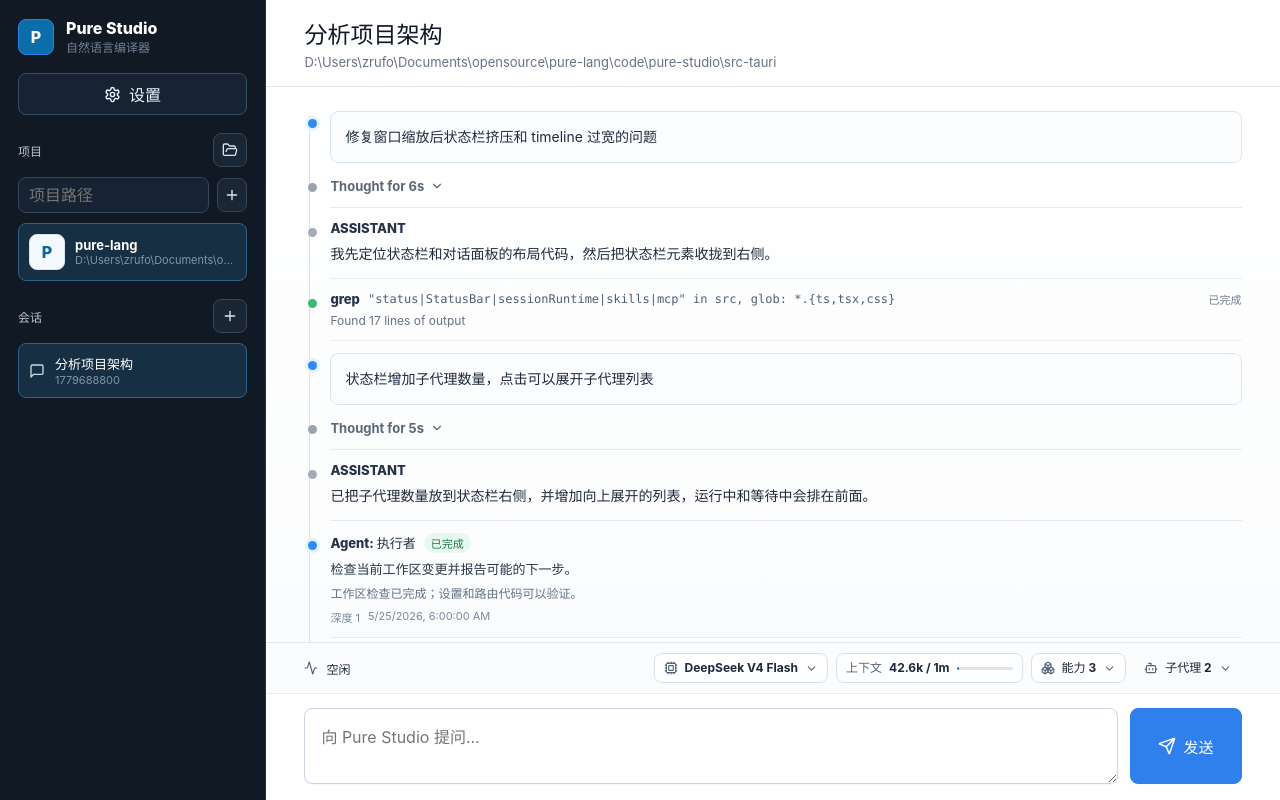
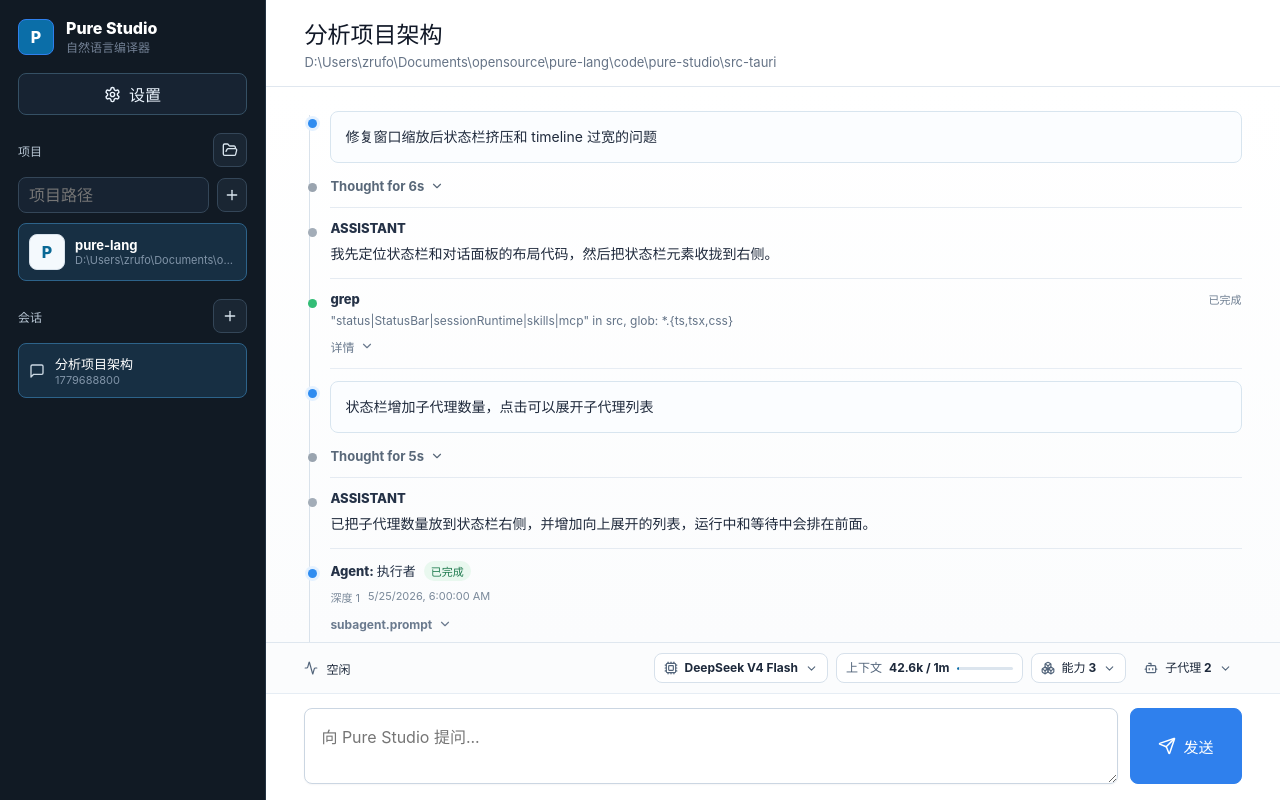
Before and after one commit to ZR233/pure-lang, a React (Vite) app in the folder code/pure-studio/: page / in a window 1280 px wide. Built offline with nearby package versions, Linux system fonts and the light colour scheme.

Commit message:
feat: 增加工具调用的详细信息显示和解析功能，优化滚动行为

```diff
--- a/code/pure-studio/src/components/ConversationPanel.tsx
+++ b/code/pure-studio/src/components/ConversationPanel.tsx
@@ -314,6 +314,92 @@ function turnStatusLabel(status: TimelineItem["turnStatus"], t: TFunction): stri
   }
 }
 
+function toolDisplayName(name: string | null | undefined): string {
+  return name ?? "Tool call";
+}
+
+function parseToolArguments(argumentsText: string | null | undefined): Record<string, unknown> | null {
+  if (!argumentsText?.trim()) return null;
+  try {
+    const parsed = JSON.parse(argumentsText);
+    return parsed && typeof parsed === "object" && !Array.isArray(parsed)
+      ? (parsed as Record<string, unknown>)
+      : null;
+  } catch {
+    return null;
+  }
+}
+
+function toolPathSummary(name: string | null | undefined, argumentsText: string | null | undefined): string | null {
+  const args = parseToolArguments(argumentsText);
+  if (!args) return null;
+  const pathValue =
+    args.path ??
+    args.filePath ??
+    args.file_path ??
+    args.targetPath ??
+    args.target_path ??
+    args.directory ??
+    args.root;
+  if (typeof pathValue === "string" && pathValue.trim()) {
+    return pathValue;
+  }
+  const command = args.command;
+  if (name === "bash" && typeof command === "string" && command.trim()) {
+    return compact(command, 90);
+  }
+  return null;
+}
+
+function isQuietFileTool(name: string | null | undefined): boolean {
+  return matchesToolName(name, ["read_file", "write_file", "list_files", "list_file"]);
+}
+
+function hidesToolResult(name: string | null | undefined): boolean {
+  return matchesToolName(name, ["read_file", "write_file", "list_files", "list_file"]);
+}
+
+function matchesToolName(name: string | null | undefined, names: string[]): boolean {
+  const normalized = name?.toLowerCase();
+  return Boolean(normalized && names.includes(normalized));
+}
+
+function ToolDetails({
+  argumentsText,
+  result,
+  hideResult,
+  t,
+}: {
+  argumentsText?: string | null;
+  result?: string | null;
+  hideResult: boolean;
+  t: TFunction;
+}) {
+  const hasArguments = Boolean(argumentsText?.trim());
+  const hasResult = Boolean(result?.trim()) && !hideResult;
+  if (!hasArguments && !hasResult) return null;
+  return (
+    <details className="timeline-details">
+      <summary>
+        <span>{t("toolCall.details")}</span>
+        <ChevronDown size={14} />
+      </summary>
+      {hasArguments ? (
+        <>
+          <div className="timeline-detail-label">{t("toolCall.arguments")}</div>
+          <pre className="timeline-code">{argumentsText}</pre>
+        </>
+      ) : null}
+      {hasResult ? (
+        <>
+          <div className="timeline-detail-label">{t("toolCall.result")}</div>
+          <pre className="timeline-code">{result}</pre>
+        </>
+      ) : null}
+    </details>
+  );
+}
+
 function timelineEntries(
   chatItems: ChatItem[],
   agentActivities: AgentActivity[],
@@ -426,18 +512,28 @@ function ThoughtEntry({ content }: { content: string }) {
 }
 
 function ToolEntry({ toolCall, t }: { toolCall: TrackedToolCall; t: TFunction }) {
+  const pathSummary = toolPathSummary(toolCall.name, toolCall.arguments);
+  const hideResult = hidesToolResult(toolCall.name);
   return (
     <EntryShell className={`timeline-entry-tool status-${toolCall.status}`} icon={<Wrench size={14} />}>
       <div className="timeline-entry-head">
         <strong>{toolCall.name}</strong>
-        {toolCall.arguments ? (
-          <code className="timeline-inline-code" title={toolCall.arguments}>
-            {compact(toolCall.arguments, 180)}
+        {pathSummary ? (
+          <code className="timeline-inline-code" title={pathSummary}>
+            {pathSummary}
           </code>
         ) : null}
         <span className={`timeline-badge status-${toolCall.status}`}>{toolStatusLabel(toolCall.status, t)}</span>
       </div>
-      {toolCall.result ? <p className="timeline-result">{compact(toolCall.result, 520)}</p> : null}
+      {!pathSummary && !isQuietFileTool(toolCall.name) && toolCall.arguments ? (
+        <p className="timeline-result">{compact(toolCall.arguments, 160)}</p>
+      ) : null}
+      <ToolDetails
+        argumentsText={isQuietFileTool(toolCall.name) ? null : toolCall.arguments}
+        result={toolCall.result}
+        hideResult={hideResult}
+        t={t}
+      />
     </EntryShell>
   );
 }
@@ -457,13 +553,19 @@ function AgentEntry({
           {t(agentStatusKeys[activity.status])}
         </span>
       </div>
-      <p className="timeline-task">{activity.task}</p>
-      <p className="timeline-result">{agentSummary(activity, t)}</p>
       <div className="timeline-entry-meta">
         <span>{t("subagent.depth")} {activity.depth}</span>
         {activity.parentPath ? <span>{t("subagent.parent")} {activity.parentPath}</span> : null}
         <span>{formatTime(activity.updatedAt)}</span>
       </div>
+      <details className="timeline-details">
+        <summary>
+          <span>{t("subagent.prompt")}</span>
+          <ChevronDown size={14} />
+        </summary>
+        <p className="timeline-task">{activity.task}</p>
+        <p className="timeline-result">{agentSummary(activity, t)}</p>
+      </details>
     </EntryShell>
   );
 }
@@ -482,20 +584,31 @@ function TraceEntry({ item, t }: { item: TimelineItem; t: TFunction }) {
   }
 
   if (item.kind === "tool_call") {
+    const name = toolDisplayName(item.toolName);
+    const pathSummary = toolPathSummary(item.toolName, item.toolArguments);
+    const hideResult = hidesToolResult(item.toolName);
     return (
       <EntryShell className={`timeline-entry-tool status-${item.toolStatus ?? "started"}`} icon={<Wrench size={14} />}>
         <div className="timeline-entry-head">
-          <strong>{item.toolName ?? "Tool call"}</strong>
-          {item.toolArguments ? (
-            <code className="timeline-inline-code" title={item.toolArguments}>
-              {compact(item.toolArguments, 180)}
+          <strong>{name}</strong>
+          {pathSummary ? (
+            <code className="timeline-inline-code" title={pathSummary}>
+              {pathSummary}
             </code>
           ) : null}
           <span className={`timeline-badge status-${item.toolStatus ?? "started"}`}>
             {toolStatusLabel(item.toolStatus, t)}
           </span>
         </div>
-        {item.toolResult ? <p className="timeline-result">{compact(item.toolResult, 520)}</p> : null}
+        {!pathSummary && !isQuietFileTool(item.toolName) && item.toolArguments ? (
+          <p className="timeline-result">{compact(item.toolArguments, 160)}</p>
+        ) : null}
+        <ToolDetails
+          argumentsText={isQuietFileTool(item.toolName) ? null : item.toolArguments}
+          result={item.toolResult}
+          hideResult={hideResult}
+          t={t}
+        />
       </EntryShell>
     );
   }
@@ -539,10 +652,10 @@ export function ConversationPanel({
   const timelineRef = useRef<HTMLDivElement>(null);
   const bottomRef = useRef<HTMLDivElement>(null);
   const isAtBottomRef = useRef(true);
-  const autoFollowRef = useRef(true);
-  const suppressProgrammaticScrollRef = useRef(false);
-  const userScrollIntentRef = useRef(false);
-  const userScrollIntentTimerRef = useRef<number | null>(null);
+  const followModeRef = useRef<"following" | "paused">("following");
+  const programmaticScrollRef = useRef(false);
+  const userInteractingRef = useRef(false);
+  const userInteractingTimerRef = useRef<number | null>(null);
   const didRenderEntriesRef = useRef(false);
   const [showScrollButton, setShowScrollButton] = useState(false);
   const prevBusyRef = useRef(isBusy);
@@ -556,72 +669,114 @@ export function ConversationPanel({
     const el = messageStreamRef.current;
     if (!el) return;
 
-    const markUserScrollIntent = () => {
-      userScrollIntentRef.current = true;
-      if (userScrollIntentTimerRef.current !== null) {
-        window.clearTimeout(userScrollIntentTimerRef.current);
+    const updateBottomState = () => {
+      const atBottom = isNearBottom(el);
+      isAtBottomRef.current = atBottom;
+      if (atBottom) {
+        followModeRef.current = "following";
       }
-      userScrollIntentTimerRef.current = window.setTimeout(() => {
-        userScrollIntentRef.current = false;
-        userScrollIntentTimerRef.current = null;
-      }, 180);
+      setShowScrollButton(followModeRef.current === "paused" || !atBottom);
+      return atBottom;
+    };
+
+    const markUserInteraction = () => {
+      userInteractingRef.current = true;
+      if (userInteractingTimerRef.current !== null) {
+        window.clearTimeout(userInteractingTimerRef.current);
+      }
+      userInteractingTimerRef.current = window.setTimeout(() => {
+        userInteractingRef.current = false;
+        userInteractingTimerRef.current = null;
+      }, 220);
     };
 
     const handleScroll = () => {
-      const atBottom = el.scrollHeight - el.scrollTop - el.clientHeight < SCROLL_THRESHOLD;
+      const atBottom = isNearBottom(el);
       isAtBottomRef.current = atBottom;
-      if (suppressProgrammaticScrollRef.current) {
-        if (atBottom) {
-          autoFollowRef.current = true;
-        }
-      } else if (isBusy && autoFollowRef.current && !userScrollIntentRef.current) {
-        followLatest();
-      } else {
-        autoFollowRef.current = atBottom;
+      if (programmaticScrollRef.current) {
+        setShowScrollButton(false);
+        return;
       }
-      setShowScrollButton(!atBottom);
+
       if (atBottom) {
-        userScrollIntentRef.current = false;
+        followModeRef.current = "following";
+        userInteractingRef.current = false;
+      } else if (userInteractingRef.current) {
+        followModeRef.current = "paused";
+      }
+      setShowScrollButton(followModeRef.current === "paused" || !atBottom);
+    };
+
+    const handleUserScrollIntent = () => {
+      markUserInteraction();
+      window.requestAnimationFrame(updateBottomState);
+    };
+
+    el.addEventListener("wheel", handleUserScrollIntent, { passive: true });
+    el.addEventListener("touchmove", handleUserScrollIntent, { passive: true });
+    el.addEventListener("pointerdown", handleUserScrollIntent);
+    el.addEventListener("keydown", handleUserScrollIntent);
+    el.addEventListener("scroll", handleScroll, { passive: true });
+    return () => {
+      el.removeEventListener("wheel", handleUserScrollIntent);
+      el.removeEventListener("touchmove", handleUserScrollIntent);
+      el.removeEventListener("pointerdown", handleUserScrollIntent);
+      el.removeEventListener("keydown", handleUserScrollIntent);
+      el.removeEventListener("scroll", handleScroll);
+      if (userInteractingTimerRef.current !== null) {
+        window.clearTimeout(userInteractingTimerRef.current);
       }
     };
+  }, []);
 
-    el.addEventListener("wheel", markUserScrollIntent, { passive: true });
-    el.addEventListener("touchmove", markUserScrollIntent, { passive: true });
-    el.addEventListener("pointerdown", markUserScrollIntent);
-    el.addEventListener("keydown", markUserScrollIntent);
-    el.addEventListener("scroll", handleScroll, { passive: true });
-    return () => {
-      el.removeEventListener("wheel", markUserScrollIntent);
-      el.removeEventListener("touchmove", markUserScrollIntent);
-      el.removeEventListener("pointerdown", markUserScrollIntent);
-      el.removeEventListener("keydown", markUserScrollIntent);
-      el.removeEventListener("scroll", handleScroll);
-      if (userScrollIntentTimerRef.current !== null) {
-        window.clearTimeout(userScrollIntentTimerRef.current);
-      }
-    };
-  }, [isBusy]);
+  function isNearBottom(el: HTMLDivElement): boolean {
+    return el.scrollHeight - el.scrollTop - el.clientHeight <= SCROLL_THRESHOLD;
+  }
 
-  function followLatest() {
+  function scrollToLatest(mode: "preserve" | "force") {
     const el = messageStreamRef.current;
     if (!el) return;
-    suppressProgrammaticScrollRef.current = true;
+    if (mode === "preserve" && followModeRef.current !== "following") {
+      setShowScrollButton(true);
+      return;
+    }
+    if (mode === "force") {
+      followModeRef.current = "following";
+    }
+    programmaticScrollRef.current = true;
 
     const scroll = () => {
       bottomRef.current?.scrollIntoView({ block: "end" });
       el.scrollTop = el.scrollHeight;
       isAtBottomRef.current = true;
-      autoFollowRef.current = true;
-      userScrollIntentRef.current = false;
+      if (mode === "force" || followModeRef.current === "following") {
+        followModeRef.current = "following";
+      }
+      userInteractingRef.current = false;
       setShowScrollButton(false);
     };
 
     scroll();
     window.requestAnimationFrame(() => {
+      if (mode === "preserve" && followModeRef.current !== "following") {
+        programmaticScrollRef.current = false;
+        return;
+      }
       scroll();
       window.requestAnimationFrame(() => {
+        if (mode === "preserve" && followModeRef.current !== "following") {
+          programmaticScrollRef.current = false;
+          return;
+        }
         scroll();
-        suppressProgrammaticScrollRef.current = false;
+        window.setTimeout(() => {
+          if (mode === "preserve" && followModeRef.current !== "following") {
+            programmaticScrollRef.current = false;
+            return;
+          }
+          scroll();
+          programmaticScrollRef.current = false;
+        }, 80);
       });
     });
   }
@@ -634,8 +789,8 @@ export function ConversationPanel({
     if (!isBusy) {
       return;
     }
-    if (autoFollowRef.current) {
-      followLatest();
+    if (followModeRef.current === "following") {
+      scrollToLatest("preserve");
     }
   }, [entries, isBusy]);
 
@@ -643,8 +798,10 @@ export function ConversationPanel({
     const timeline = timelineRef.current;
     if (!timeline) return;
     const observer = new ResizeObserver(() => {
-      if (isBusy && autoFollowRef.current) {
-        followLatest();
+      if (isBusy && followModeRef.current === "following") {
+        scrollToLatest("preserve");
+      } else if (messageStreamRef.current) {
+        setShowScrollButton(!isNearBottom(messageStreamRef.current));
       }
     });
     observer.observe(timeline);
@@ -654,8 +811,8 @@ export function ConversationPanel({
   useEffect(() => {
     if (isBusy && !prevBusyRef.current) {
       isAtBottomRef.current = true;
-      autoFollowRef.current = true;
-      followLatest();
+      followModeRef.current = "following";
+      scrollToLatest("force");
     }
     prevBusyRef.current = isBusy;
   }, [isBusy]);
@@ -664,8 +821,8 @@ export function ConversationPanel({
     const el = messageStreamRef.current;
     if (el) {
       isAtBottomRef.current = true;
-      autoFollowRef.current = true;
-      followLatest();
+      followModeRef.current = "following";
+      scrollToLatest("force");
       setShowScrollButton(false);
     }
   }
@@ -707,7 +864,12 @@ export function ConversationPanel({
           </div>
         )}
         {showScrollButton && (
-          <button className="scroll-to-bottom" onClick={scrollToBottom}>
+          <button
+            className="scroll-to-bottom"
+            onClick={scrollToBottom}
+            title={t("toolCall.scrollToBottom")}
+            aria-label={t("toolCall.scrollToBottom")}
+          >
             <ChevronDown size={18} />
           </button>
         )}
--- a/code/pure-studio/src/i18n/en.ts
+++ b/code/pure-studio/src/i18n/en.ts
@@ -114,6 +114,7 @@ const en = {
     resultReady: "Done",
     arguments: "Arguments",
     result: "Result",
+    details: "Details",
     scrollToBottom: "Scroll to bottom",
   },
 
--- a/code/pure-studio/src/i18n/zh-CN.ts
+++ b/code/pure-studio/src/i18n/zh-CN.ts
@@ -114,6 +114,7 @@ const zhCN = {
     resultReady: "已完成",
     arguments: "参数",
     result: "结果",
+    details: "详情",
     scrollToBottom: "滚动到底部",
   },
 
--- a/code/pure-studio/src/styles/conversation.css
+++ b/code/pure-studio/src/styles/conversation.css
@@ -1133,11 +1133,13 @@ button.status-item {
   background: transparent;
 }
 
-.timeline-thought {
+.timeline-thought,
+.timeline-details {
   color: #596879;
 }
 
-.timeline-thought summary {
+.timeline-thought summary,
+.timeline-details summary {
   display: inline-flex;
   align-items: center;
   gap: 6px;
@@ -1147,11 +1149,13 @@ button.status-item {
   font-weight: 700;
 }
 
-.timeline-thought summary::-webkit-details-marker {
+.timeline-thought summary::-webkit-details-marker,
+.timeline-details summary::-webkit-details-marker {
   display: none;
 }
 
-.timeline-thought[open] summary svg {
+.timeline-thought[open] summary svg,
+.timeline-details[open] summary svg {
   transform: rotate(180deg);
 }
 
@@ -1183,6 +1187,30 @@ button.status-item {
 
 .timeline-thought pre {
   margin-top: 8px;
+  padding: 8px 10px;
+  border-radius: 6px;
+  background: #f4f7fa;
+}
+
+.timeline-details {
+  margin-top: 8px;
+}
+
+.timeline-details summary {
+  color: #6a7a8e;
+  font-size: 12px;
+}
+
+.timeline-detail-label {
+  margin-top: 8px;
+  color: #728197;
+  font-size: 11px;
+  font-weight: 800;
+  text-transform: uppercase;
+}
+
+.timeline-details .timeline-code {
+  margin-top: 4px;
   padding: 8px 10px;
   border-radius: 6px;
   background: #f4f7fa;
```
